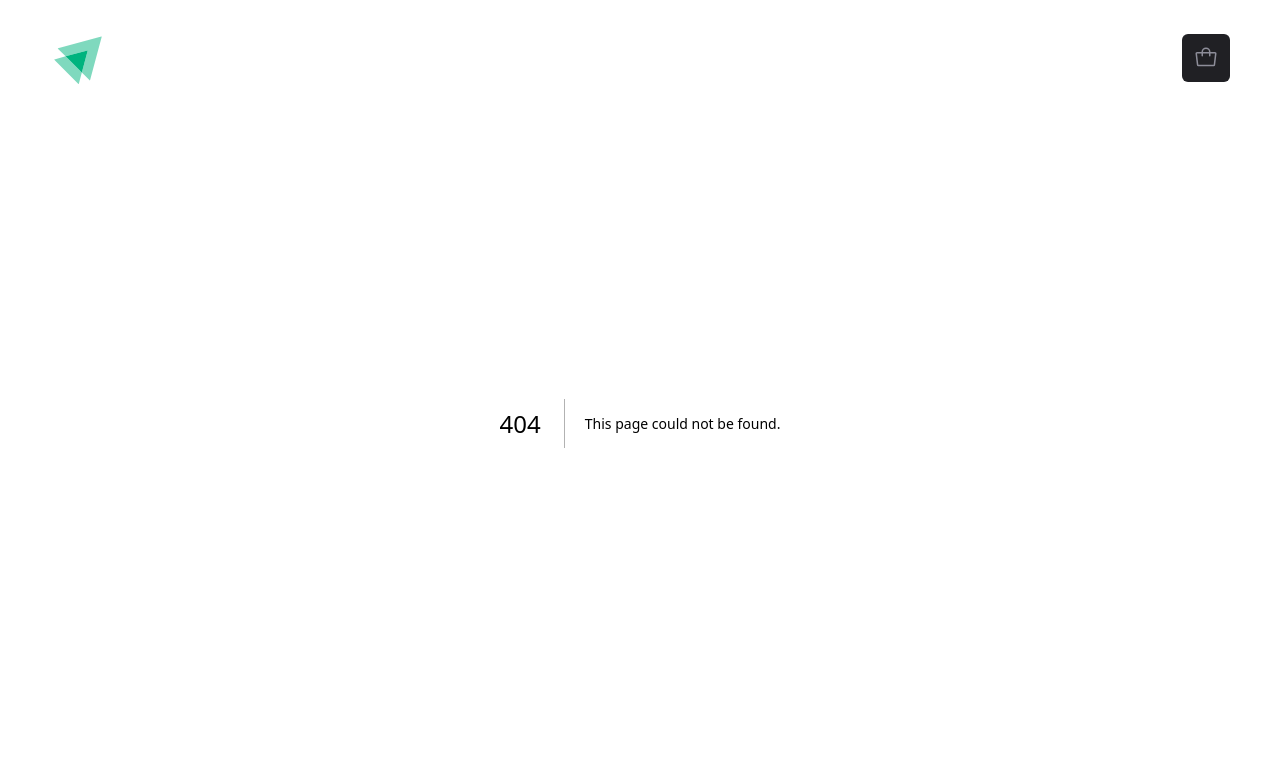
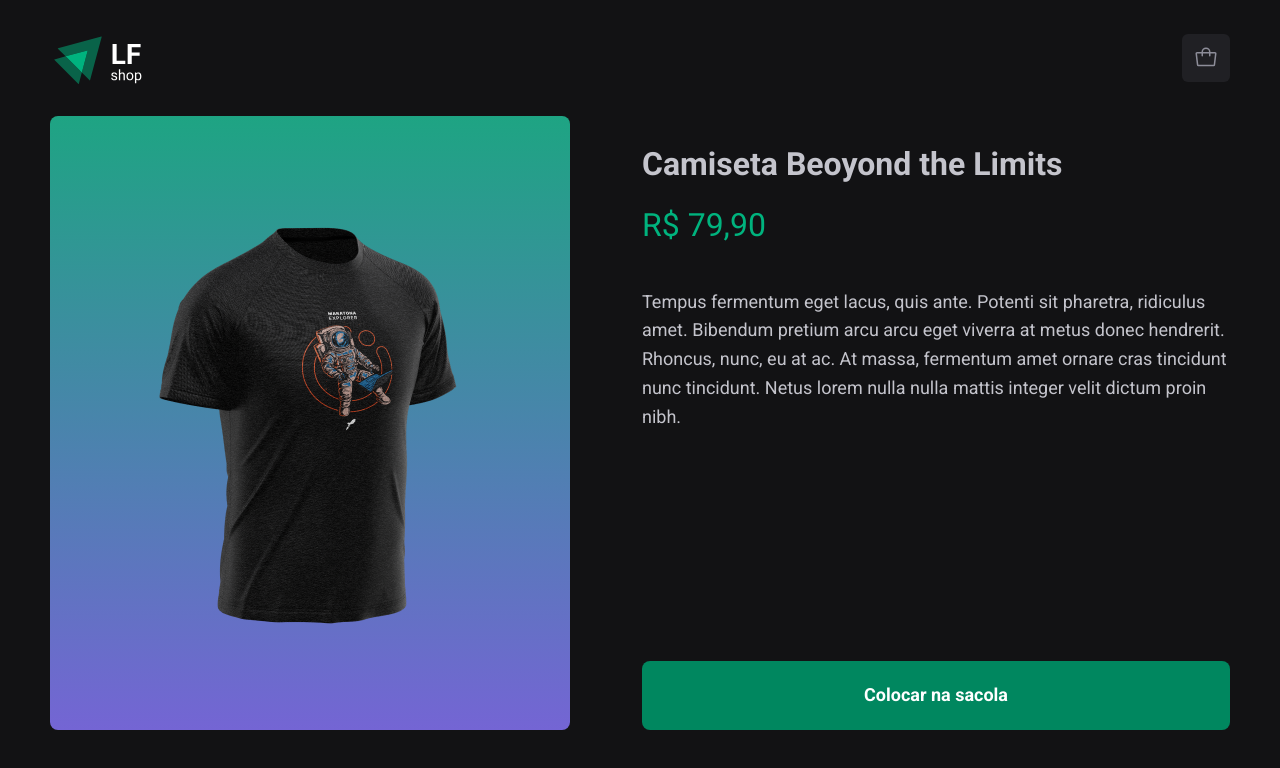
Before and after one commit to lucasfreittas/lf-shop, a Next.js app: page /product/1 in a window 1280 px wide. Before the commit this address had no page. Shown: the top 768 px of the page. Built offline with nearby package versions, Linux system fonts and the light colour scheme.

Commit message:
product page and slidesheet

```diff
--- a/package.json
+++ b/package.json
@@ -10,6 +10,7 @@
   },
   "dependencies": {
     "@phosphor-icons/react": "^2.1.5",
+    "@radix-ui/react-dialog": "^1.0.5",
     "@stitches/react": "^1.2.8",
     "keen-slider": "^6.8.6",
     "next": "14.2.3",
--- a/src/pages/_app.tsx
+++ b/src/pages/_app.tsx
@@ -1,11 +1,14 @@
 import { globalStyles } from "@/styles/global";
-import { Container, Header } from "@/styles/pages/app";
+import { CartSideSheet, Container, Header } from "@/styles/pages/app";
 import type { AppProps } from "next/app";
 
 import Image from "next/image";
 import lfLogo from '../assets/lf-logo.svg'
 
 import { Tote } from '@phosphor-icons/react'
+
+import * as Dialog from '@radix-ui/react-dialog';
+
 
 globalStyles()
 
@@ -15,7 +18,20 @@ export default function App({ Component, pageProps }: AppProps) {
       <Container>
         <Header>
           <Image src={lfLogo} width={96} height={52} alt=''/>
-          <button><Tote size={24}/></button>
+          <Dialog.Root>
+            <Dialog.Trigger asChild>
+              <button><Tote size={24}/></button>
+            </Dialog.Trigger>
+            <Dialog.Portal>
+              <Dialog.Overlay />
+              <CartSideSheet>
+                <Dialog.Title>Teste</Dialog.Title>
+                <Dialog.Close>
+                  <span>x</span>
+                </Dialog.Close>
+              </CartSideSheet>
+            </Dialog.Portal>
+          </Dialog.Root>
         </Header>
         <Component {...pageProps} />
       </Container>
--- a/src/pages/index.tsx
+++ b/src/pages/index.tsx
@@ -1,9 +1,6 @@
 import { ArrowContainer, HomeContainer, KeenSliderContainer, ProductCard } from "@/styles/pages/home";
 import Image from "next/image";
 import shirt1 from '../assets/Shirt-1.png';
-import shirt2 from '../assets/Shirt-2.png';
-import shirt3 from '../assets/Shirt-3.png';
-import shirt4 from '../assets/Shirt-4.png';
 import { Tote } from "@phosphor-icons/react";
 
 import 'keen-slider/keen-slider.min.css'
@@ -34,6 +31,7 @@ export default function Home(){
     const disabled = props.disabled ? " arrow--disabled" : ""
     return (
       <ArrowContainer>
+        <div></div>
         <svg
           onClick={props.onClick}
           className={`arrow ${
--- /dev/null
+++ b/src/pages/product/[id].tsx
@@ -0,0 +1,28 @@
+import { DescriptionContainer, ImageContainer, ProductContainer, TextContainer } from "@/styles/pages/product";
+
+import Image from "next/image"
+import shirt1 from '../../assets/Shirt-1.png';
+
+
+export default function Product(){
+    return(
+        <ProductContainer>
+            <ImageContainer>
+                <Image src={shirt1} width={520} height={520} alt=''/>
+            </ImageContainer>
+            <TextContainer>
+                <DescriptionContainer>
+                    <h1>Camiseta Beoyond the Limits</h1>
+                    <h2>R$ 79,90</h2>
+                    <p>Tempus fermentum eget lacus, quis ante. Potenti sit pharetra,
+                        ridiculus amet. Bibendum pretium arcu arcu eget viverra at metus donec hendrerit.
+                        Rhoncus, nunc, eu at ac.
+
+                        At massa, fermentum amet ornare cras tincidunt nunc tincidunt.
+                        Netus lorem nulla nulla mattis integer velit dictum proin nibh.</p>
+                </DescriptionContainer>
+                <button>Colocar na sacola</button>
+            </TextContainer>
+        </ProductContainer>
+    )
+};
--- a/src/styles/pages/app.ts
+++ b/src/styles/pages/app.ts
@@ -1,4 +1,5 @@
 import { styled } from "..";
+import * as Dialog from '@radix-ui/react-dialog'
 
 export const Container = styled('main', {
     display: 'flex',
@@ -27,3 +28,9 @@ export const Header = styled('header', {
         color: '$gray-500',
     },
 });
+
+export const CartSideSheet = styled(Dialog.Content, {
+    width: '50px',
+    height: '50px',
+    backgroundColor: 'red',
+});
--- /dev/null
+++ b/src/styles/pages/product.ts
@@ -0,0 +1,69 @@
+import { styled } from "..";
+
+export const ProductContainer = styled('div', {
+    display: 'flex',
+    justifyContent: 'center',
+    alignItems: 'flex-start',
+    gap: '7.2rem',
+    width: '100%',
+    height: '100%',
+    maxWidth: 1180,
+    maxHeight: 656,
+
+});
+
+export const ImageContainer = styled('div', {
+    display: 'flex',
+    justifyContent: 'center',
+    alignItems: 'center',
+    height: '100%',
+    width: '57.6rem',
+    borderRadius: 8,
+    background: 'linear-gradient(180deg, #1ea483 0%, #7465d4 100%)',
+});
+
+export const TextContainer = styled('div', {
+    display: 'flex',
+    flexDirection: 'column',
+    width: '100%',
+    height: '100%',
+    justifyContent: 'space-between',
+    paddingTop: '2.6rem',
+
+    button: {
+        width: '100%',
+        height: '6.9rem',
+        backgroundColor: '$green-500',
+        color: 'white',
+        fontSize: '$sl',
+        lineHeight: '160%',
+        fontWeight: 'bold',
+        borderRadius: 8,
+    },
+});
+
+export const DescriptionContainer = styled('div', {
+    h1: {
+        fontSize: '$xl',
+        fontWeight: 'bold',
+        lineHeight: '140%',
+        color: '$gray-300',
+        marginBottom: '1.6rem',
+    },
+
+    h2: {
+        fontSize: '$xl',
+        lineHeight: '140%',
+        fontWeight: 'normal',
+        color: '$green-300',
+        marginBottom:'4rem',
+    },
+
+    p: {
+        fontSize: '$sl',
+        lineHeight: '160%',
+        fontWeight: 'normal',
+        color: '$gray-300',
+        marginBottom:'4rem',
+    },
+});
```
Also changed, not shown: src/styles/pages/home.ts (+12 -10 lines), 1 other file (tests, documents, lock files or other folders).
